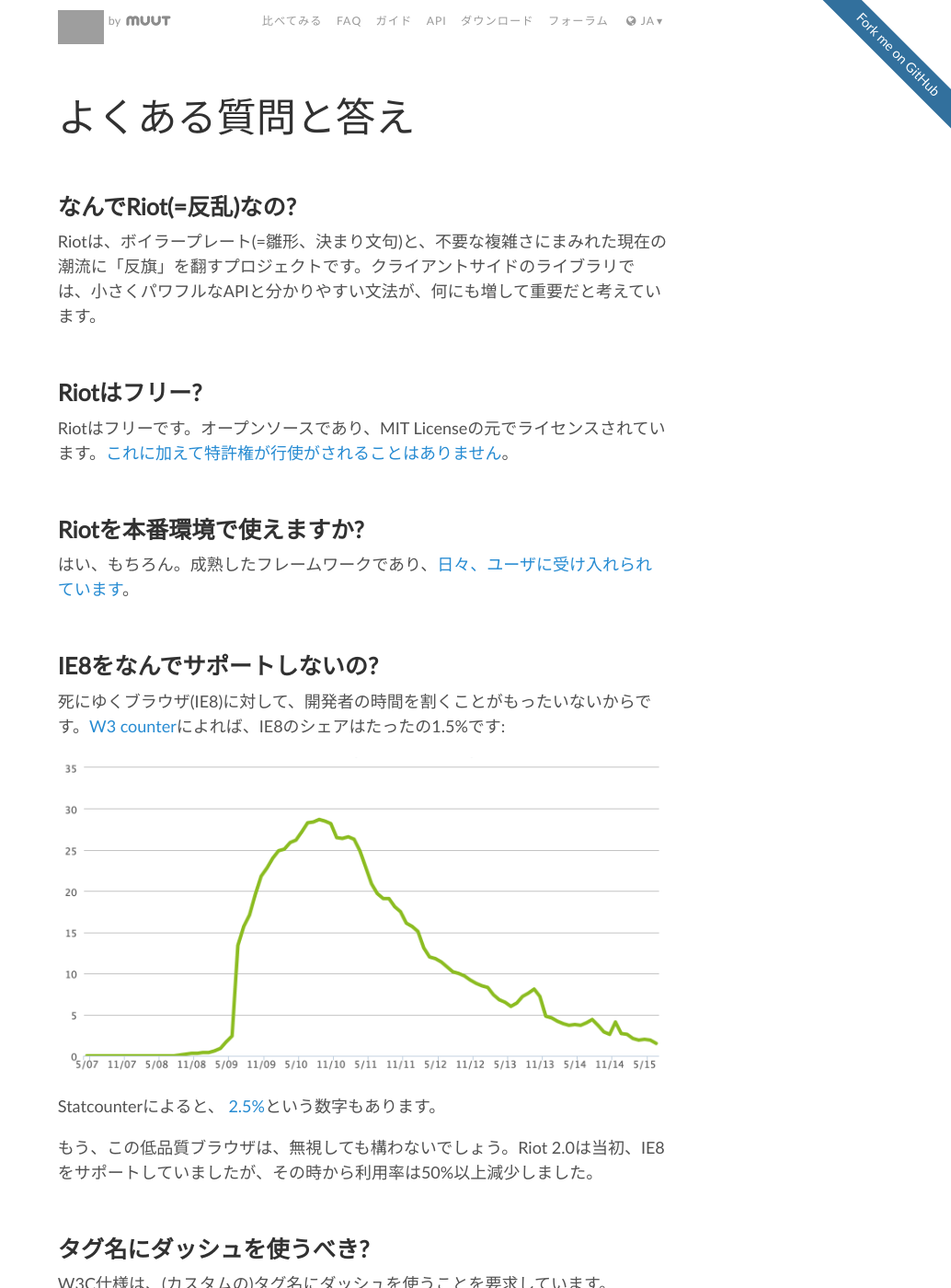
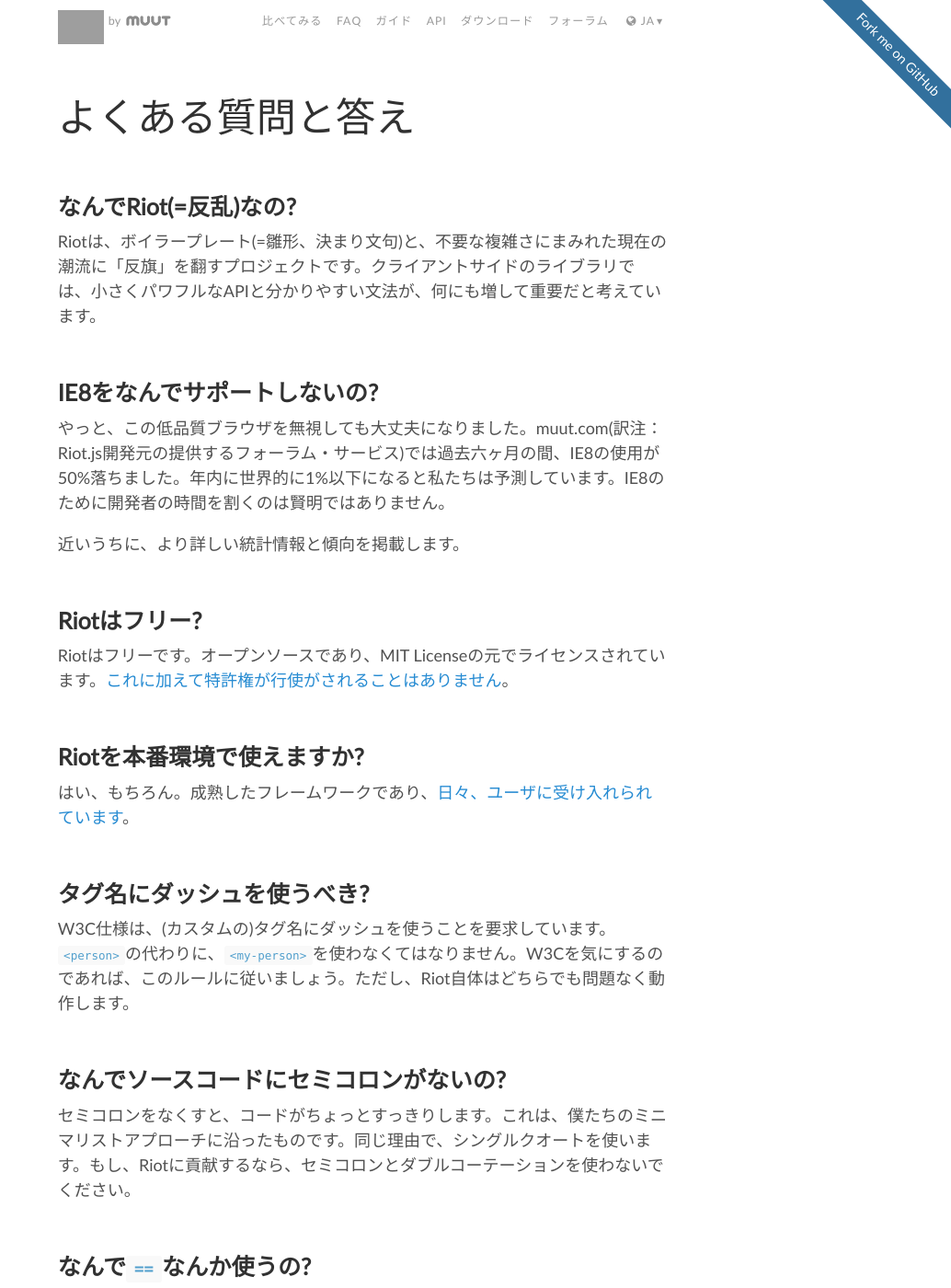
Before and after one commit to riot/riot.github.io, a Jekyll site: the page built from ja/faq.md, in a window 1280 px wide and 1400 px high. Shown: the whole window at 92% size, without its empty margins (246-1280 px from the left). Built offline with Jekyll 4.4.1, drawn with Linux system fonts in a browser that asks for light colours; nearby versions of some CDN libraries; Markdown is read by kramdown in place of the engine named in the settings; grey boxes are pictures that could not be loaded.

Commit message:
Update translation: Drop IE8

```diff
--- a/ja/faq.md
+++ b/ja/faq.md
@@ -9,6 +9,11 @@
 ## なんでRiot(=反乱)なの?
 Riotは、ボイラープレート(=雛形、決まり文句)と、不要な複雑さにまみれた現在の潮流に「反旗」を翻すプロジェクトです。クライアントサイドのライブラリでは、小さくパワフルなAPIと分かりやすい文法が、何にも増して重要だと考えています。
 
+## IE8をなんでサポートしないの?
+
+やっと、この低品質ブラウザを無視しても大丈夫になりました。muut.com(訳注：Riot.js開発元の提供するフォーラム・サービス)では過去六ヶ月の間、IE8の使用が50%落ちました。年内に世界的に1%以下になると私たちは予測しています。IE8のために開発者の時間を割くのは賢明ではありません。
+
+近いうちに、より詳しい統計情報と傾向を掲載します。
 
 ## Riotはフリー?
 Riotはフリーです。オープンソースであり、MIT Licenseの元でライセンスされています。[これに加えて特許権が行使がされることはありません](https://github.com/facebook/react/blob/master/PATENTS)。
@@ -16,15 +21,6 @@
 
 ## Riotを本番環境で使えますか?
 はい、もちろん。成熟したフレームワークであり、[日々、ユーザに受け入れられています](https://twitter.com/search?q=riotjs)。
-
-## IE8をなんでサポートしないの?
-死にゆくブラウザ(IE8)に対して、開発者の時間を割くことがもったいないからです。[W3 counter](http://www.w3counter.com/trends)によれば、IE8のシェアはたったの1.5%です:
-
-![](/img/ie8-trend.png)
-
-Statcounterによると、 [2.5%](http://gs.statcounter.com/#browser_version_partially_combined-ww-monthly-201408-201507)という数字もあります。
-
-もう、この低品質ブラウザは、無視しても構わないでしょう。Riot 2.0は当初、IE8をサポートしていましたが、その時から利用率は50%以上減少しました。
 
 
 ## タグ名にダッシュを使うべき?
```
